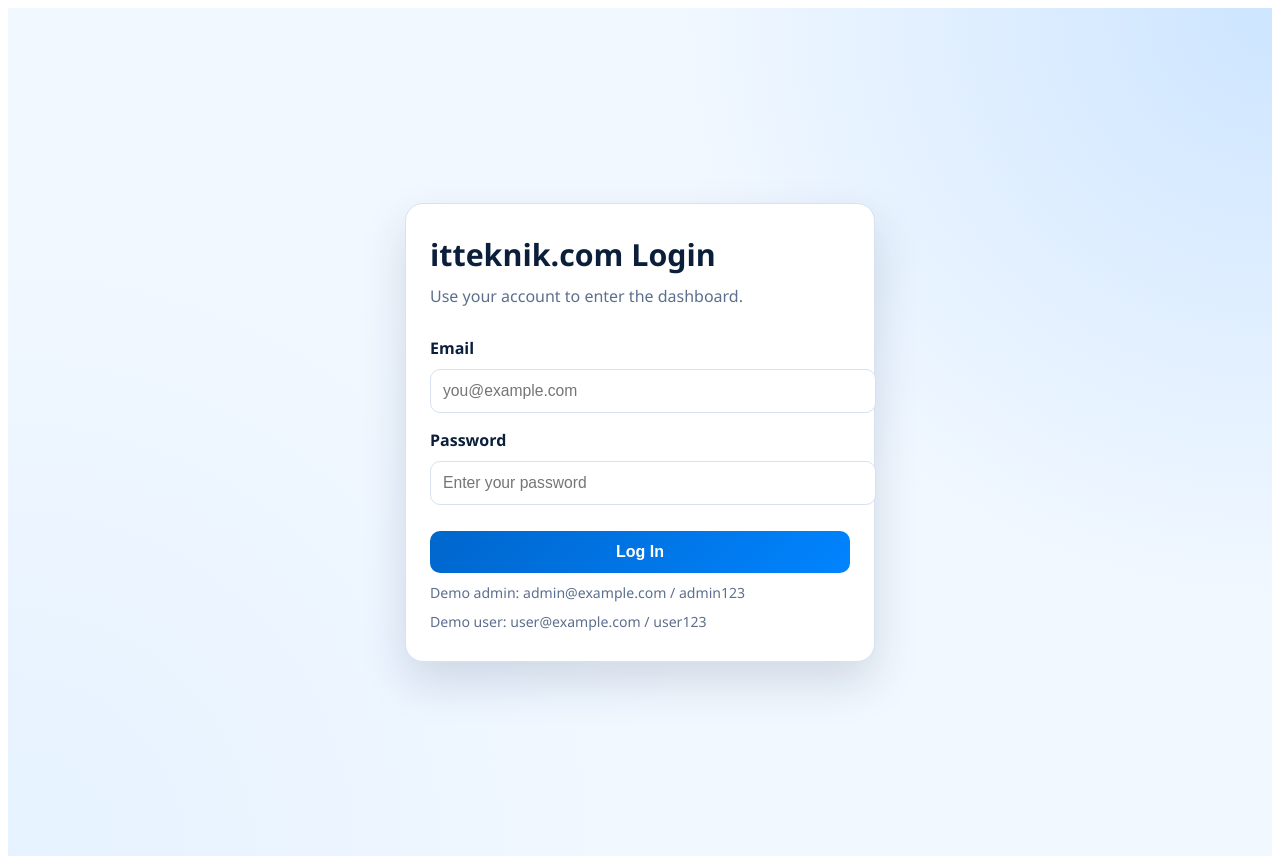
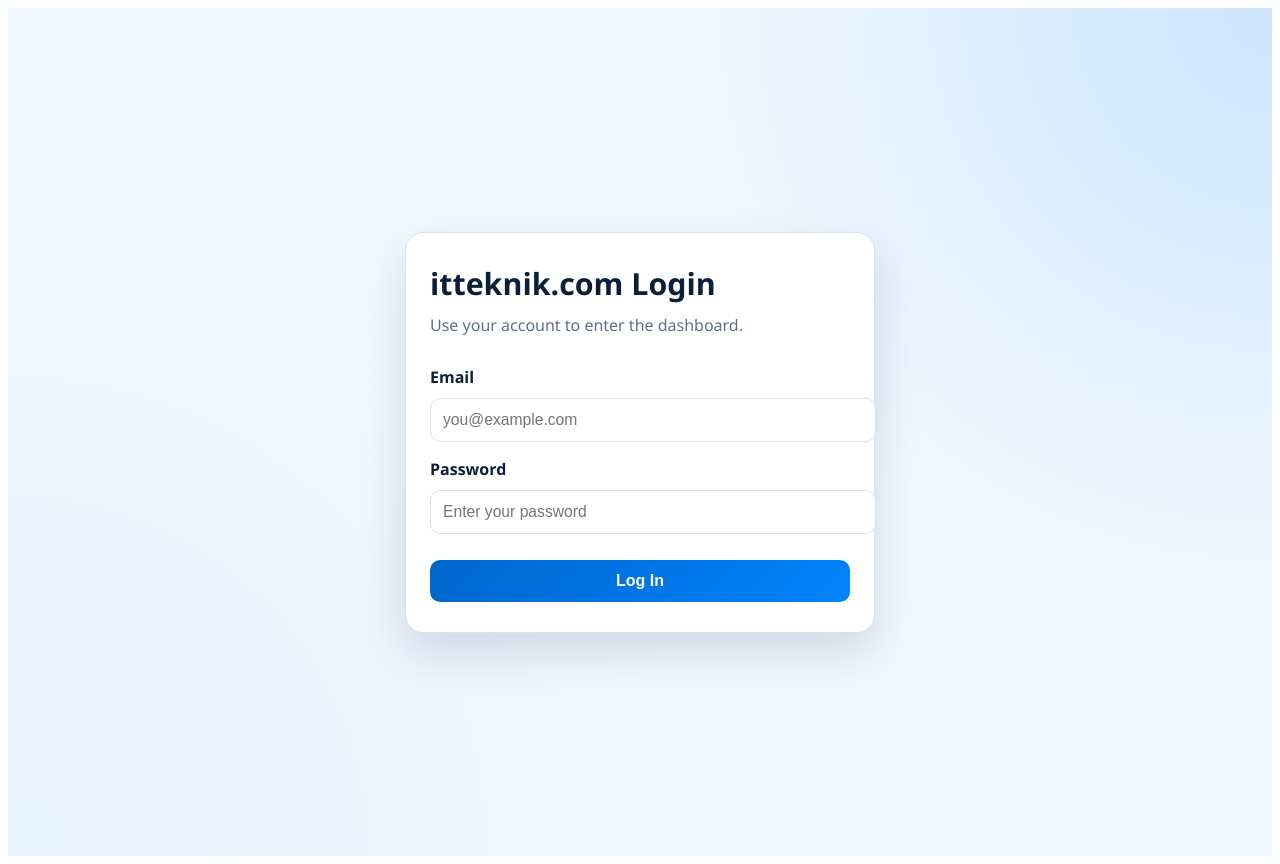
Before and after one commit to rheccyi-stack/itteknik, an Angular app: page / in a window 1280 px wide. Built offline with nearby package versions, Linux system fonts and the light colour scheme.

Commit message:
remove demo hints and update admin login

```diff
--- a/src/app/home/home.html
+++ b/src/app/home/home.html
@@ -21,8 +21,6 @@
       <button type="submit">Log In</button>
     </form>
 
-    <p class="hint">Demo admin: admin@example.com / admin123</p>
-    <p class="hint">Demo user: user@example.com / user123</p>
     <p class="message" [class.error]="isError" *ngIf="message">{{ message }}</p>
   </section>
 
--- a/src/app/home/home.ts
+++ b/src/app/home/home.ts
@@ -20,8 +20,8 @@
   codeTitle = '';
   codeValue = '';
   snippets: Array<{ title: string; code: string; updatedAt: string }> = [];
-  private readonly adminEmail = 'admin@example.com';
-  private readonly adminPassword = 'admin123';
+  private readonly adminEmail = 'rheccyi@gmail.com';
+  private readonly adminPassword = 'syntaxerror';
   private readonly userEmail = 'user@example.com';
   private readonly userPassword = 'user123';
   private readonly storageKey = 'admin_code_snippets';
```
